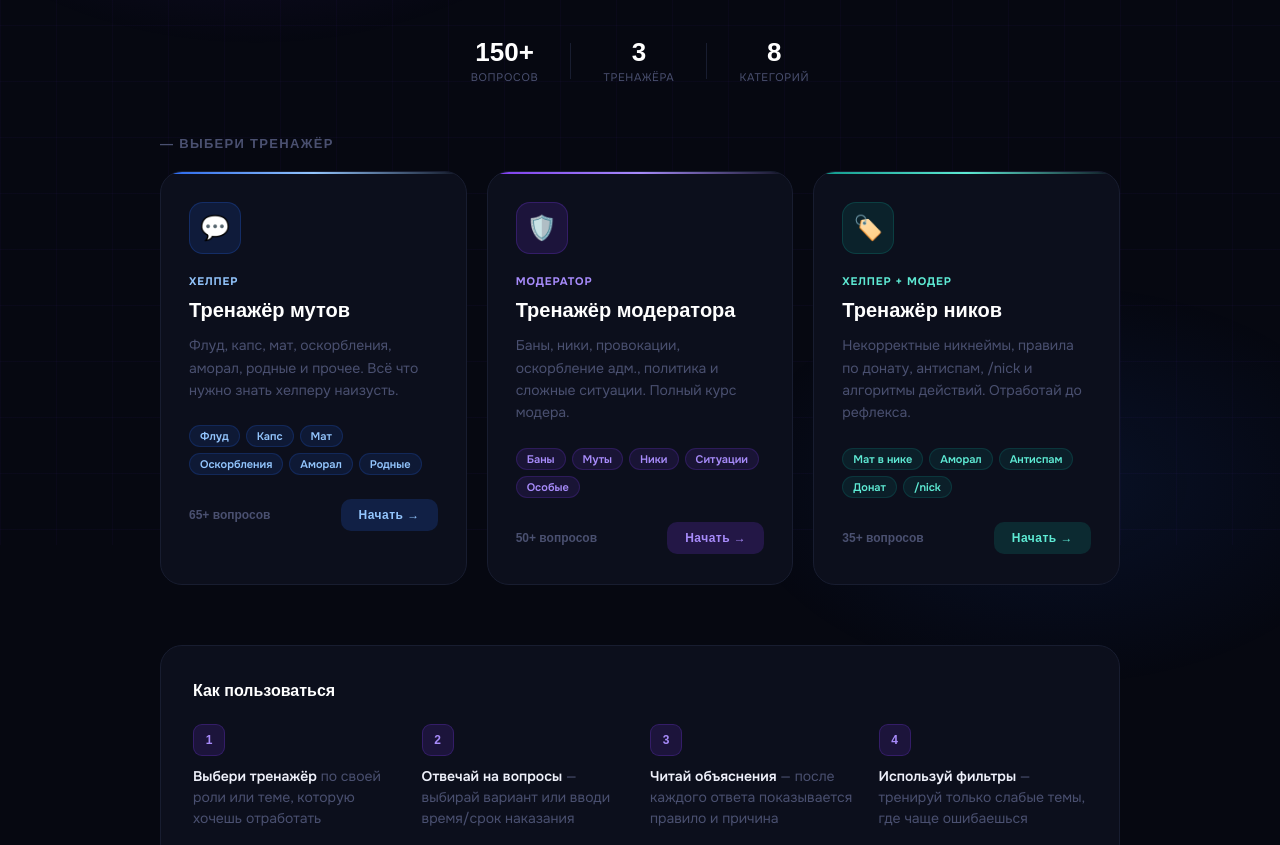
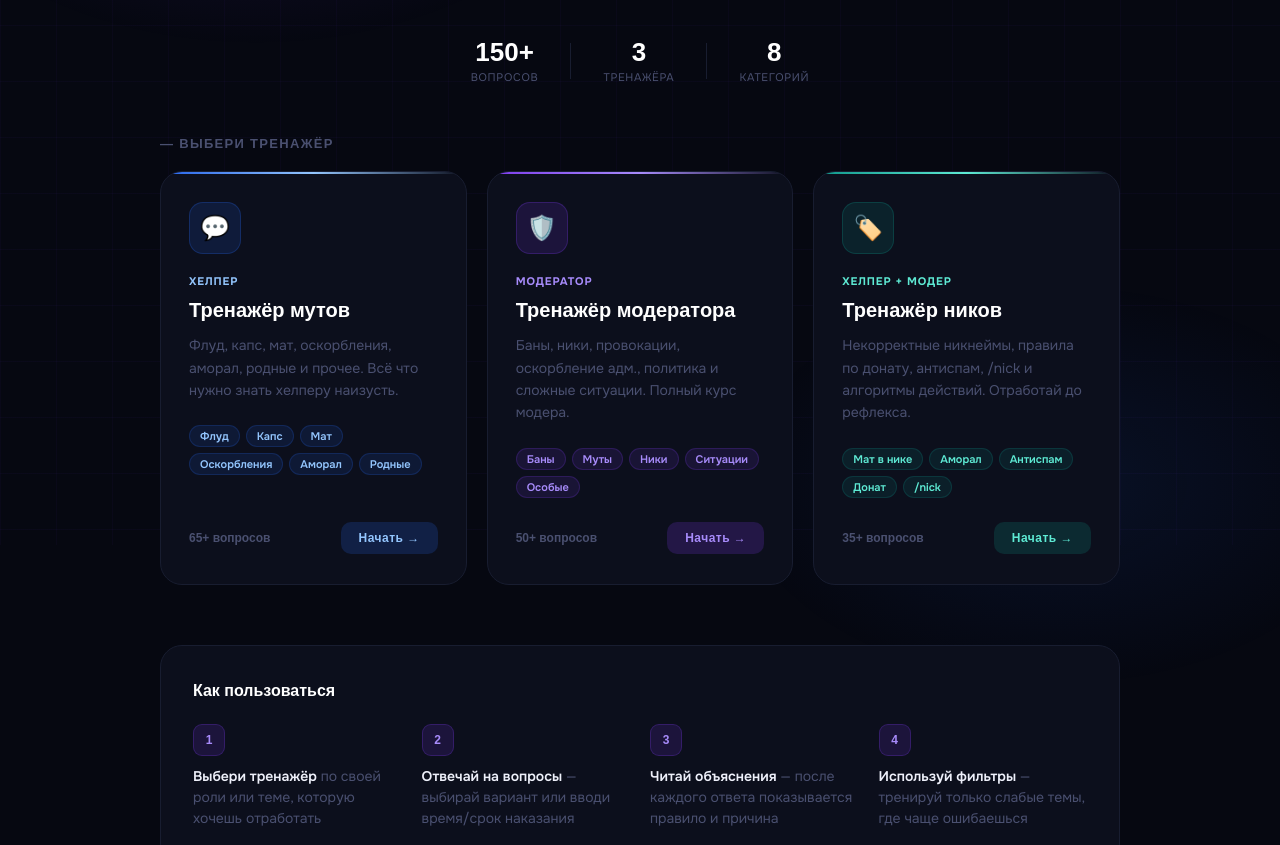
Before and after one commit to Morikemuri/rw-trainers, a plain HTML site: page index.html in a window 1280 px wide. Shown: the part 255-1100 px from the top of the page. Drawn offline with Linux system fonts and the light colour scheme; a web font is replaced by a local one.

Commit message:
Align card buttons and counts to same level across all cards

```diff
--- a/index.html
+++ b/index.html
@@ -119,7 +119,7 @@
     cursor: pointer;
     text-decoration: none; color: inherit;
     transition: transform 0.25s, border-color 0.25s, box-shadow 0.25s;
-    display: block;
+    display: flex; flex-direction: column;
     position: relative; overflow: hidden;
     animation: fadeUp 0.6s ease both;
   }
@@ -192,6 +192,7 @@
 
   .card-footer {
     display: flex; align-items: center; justify-content: space-between;
+    margin-top: auto;
   }
 
   .card-count {
```
